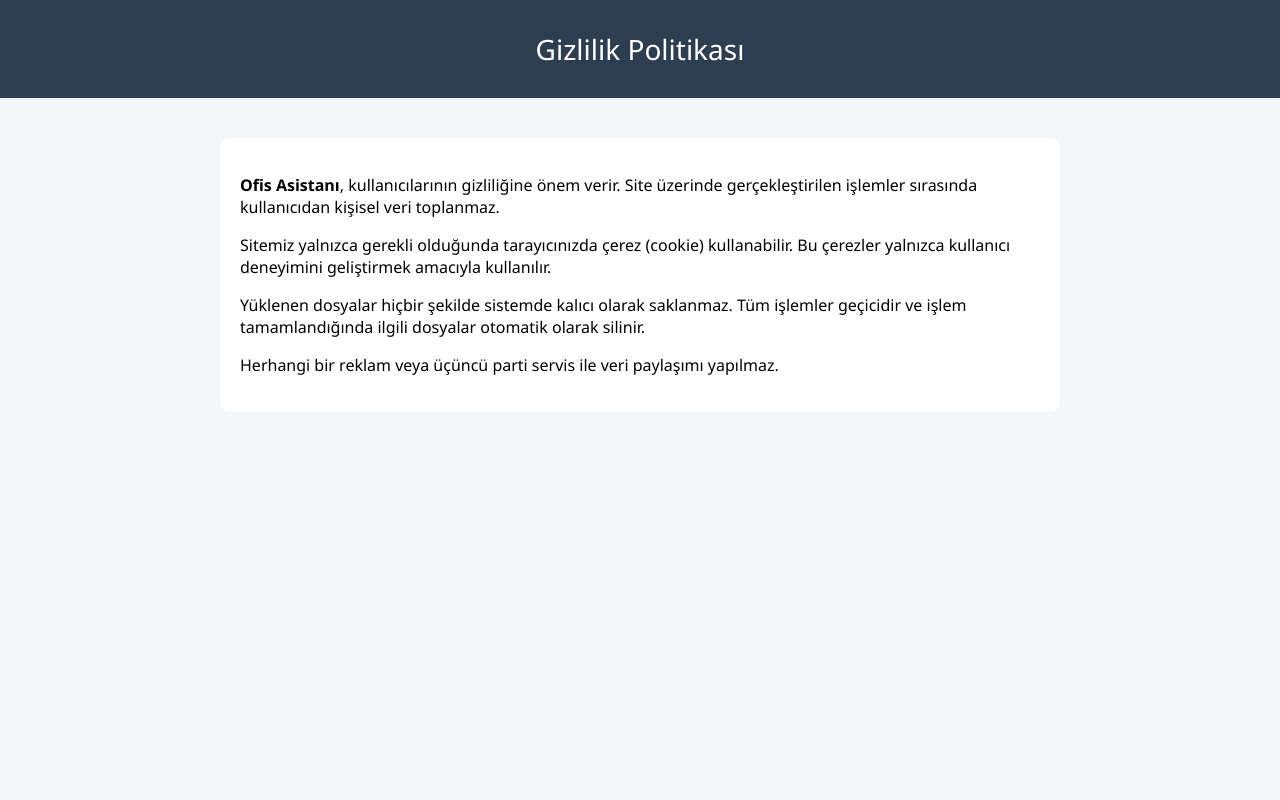
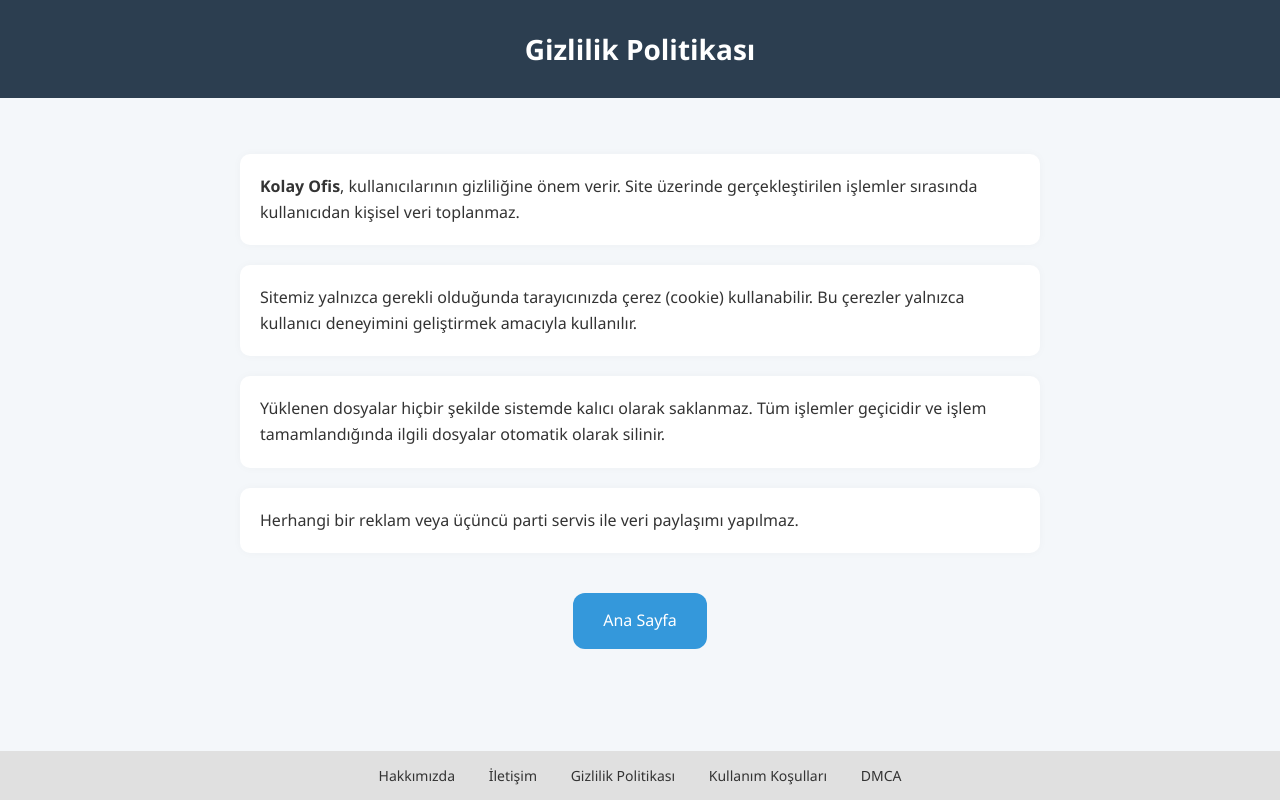
Before and after one commit to srknkrt1/ofis-asistani, a Flask app: page /gizlilik-politikasi in a window 1280 px wide. Run offline with Flask 3, Linux system fonts and the light colour scheme.

Commit message:
Update gizlilik-politikasi.html

```diff
--- a/templates/gizlilik-politikasi.html
+++ b/templates/gizlilik-politikasi.html
@@ -2,21 +2,104 @@
 <html lang="tr">
 <head>
   <meta charset="UTF-8">
-  <title>Gizlilik Politikası - Ofis Asistanı</title>
+  <title>Gizlilik Politikası - Kolay Ofis</title>
   <meta name="viewport" content="width=device-width, initial-scale=1.0">
   <style>
-    body { font-family: "Segoe UI", sans-serif; background: #f4f7fa; margin: 0; padding: 0; }
-    header { background: #2c3e50; color: white; padding: 30px; font-size: 28px; text-align: center; }
-    main { max-width: 800px; margin: 40px auto; padding: 20px; background: white; border-radius: 10px; }
+    body {
+      font-family: "Segoe UI", sans-serif;
+      background: #f4f7fa;
+      margin: 0;
+      display: flex;
+      flex-direction: column;
+      min-height: 100vh;
+    }
+
+    header {
+      background: #2c3e50;
+      color: white;
+      padding: 30px 0;
+      font-size: 28px;
+      font-weight: bold;
+      text-align: center;
+    }
+
+    .content {
+      max-width: 800px;
+      margin: 40px auto;
+      padding: 0 20px;
+      color: #333;
+      line-height: 1.6;
+    }
+
+    .content p {
+      background: white;
+      padding: 20px;
+      border-radius: 10px;
+      margin-bottom: 20px;
+      box-shadow: 0 0 10px rgba(0,0,0,0.03);
+    }
+
+    .button-group {
+      text-align: center;
+      margin: 40px 0 20px;
+    }
+
+    .button {
+      display: inline-block;
+      padding: 15px 30px;
+      background-color: #3498db;
+      color: white;
+      text-decoration: none;
+      font-size: 16px;
+      border-radius: 12px;
+      transition: background-color 0.3s ease;
+    }
+
+    .button:hover {
+      background-color: #2980b9;
+    }
+
+    .footer-links {
+      background-color: #e0e0e0;
+      padding: 15px 0;
+      text-align: center;
+      font-size: 14px;
+      margin-top: auto;
+    }
+
+    .footer-links a {
+      margin: 0 15px;
+      color: #333;
+      text-decoration: none;
+    }
+
+    .footer-links a:hover {
+      text-decoration: underline;
+    }
   </style>
 </head>
 <body>
+
   <header>Gizlilik Politikası</header>
-  <main>
-    <p><strong>Ofis Asistanı</strong>, kullanıcılarının gizliliğine önem verir. Site üzerinde gerçekleştirilen işlemler sırasında kullanıcıdan kişisel veri toplanmaz.</p>
+
+  <div class="content">
+    <p><strong>Kolay Ofis</strong>, kullanıcılarının gizliliğine önem verir. Site üzerinde gerçekleştirilen işlemler sırasında kullanıcıdan kişisel veri toplanmaz.</p>
     <p>Sitemiz yalnızca gerekli olduğunda tarayıcınızda çerez (cookie) kullanabilir. Bu çerezler yalnızca kullanıcı deneyimini geliştirmek amacıyla kullanılır.</p>
     <p>Yüklenen dosyalar hiçbir şekilde sistemde kalıcı olarak saklanmaz. Tüm işlemler geçicidir ve işlem tamamlandığında ilgili dosyalar otomatik olarak silinir.</p>
     <p>Herhangi bir reklam veya üçüncü parti servis ile veri paylaşımı yapılmaz.</p>
-  </main>
+
+    <div class="button-group">
+      <a href="/" class="button">Ana Sayfa</a>
+    </div>
+  </div>
+
+  <div class="footer-links">
+    <a href="/hakkimizda">Hakkımızda</a>
+    <a href="/iletisim">İletişim</a>
+    <a href="/gizlilik">Gizlilik Politikası</a>
+    <a href="/kullanim">Kullanım Koşulları</a>
+    <a href="/dmca">DMCA</a>
+  </div>
+
 </body>
 </html>
```
